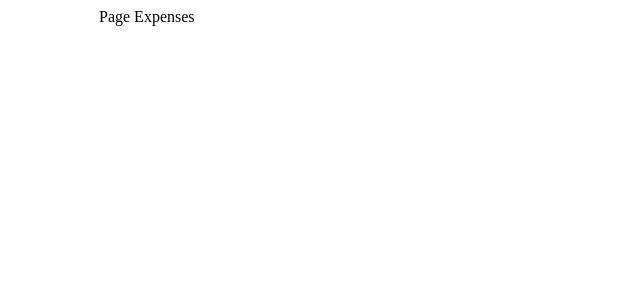
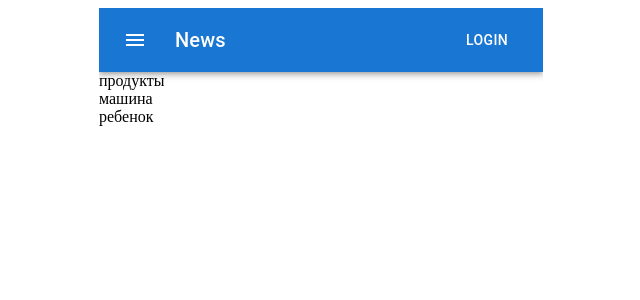
Before and after one commit to AlexeyZheryakov/notebook, a React (Vite) app: page /expenses in a window 1280 px wide. Shown: the top 300 px of the page, without its empty margins (319-959 px from the left). Built offline with nearby package versions, Linux system fonts and the light colour scheme.

Commit message:
added app bar menu expenses page

```diff
--- a/package.json
+++ b/package.json
@@ -17,6 +17,7 @@
   "dependencies": {
     "@emotion/react": "^11.13.3",
     "@emotion/styled": "^11.13.0",
+    "@mui/icons-material": "^6.1.5",
     "@mui/material": "^6.1.5",
     "@reduxjs/toolkit": "^2.0.1",
     "axios": "^1.7.7",
--- a/src/pages/Expenses/Expenses.tsx
+++ b/src/pages/Expenses/Expenses.tsx
@@ -1,17 +1,76 @@
-import { Container } from "@mui/material"
+import {
+  AppBar,
+  Box,
+  Button,
+  Container,
+  IconButton,
+  Stack,
+  Toolbar,
+  Typography,
+} from "@mui/material"
+import MenuIcon from "@mui/icons-material/Menu"
 import s from "./styles.module.scss"
 
 export const TEST_ID = "Expenses"
 
-const Expenses = () => (
+const expenses = [
+  {
+    id: 1,
+    type: "продукты",
+    description: "купил продукты на дачу",
+    cost: 1000,
+    date: "26.10.2024",
+  },
+  {
+    id: 2,
+    type: "машина",
+    description: "купил летнюю резину",
+    cost: 1000,
+    date: "26.10.2024",
+  },
+  {
+    id: 3,
+    type: "ребенок",
+    description: "купил рюкзак",
+    cost: 1000,
+    date: "26.10.2024",
+  },
+]
+
+const Expenses = () => {
+  return (
     <Container
       disableGutters
       maxWidth="xs"
       className={s.expenses}
       data-testid={TEST_ID}
     >
-    <div className={s.expensesContent}>Page Expenses</div>
+      <Box sx={{ flexGrow: 1 }}>
+        <AppBar position="static">
+          <Toolbar>
+            <IconButton
+              size="large"
+              edge="start"
+              color="inherit"
+              aria-label="menu"
+              sx={{ mr: 2 }}
+            >
+              <MenuIcon />
+            </IconButton>
+            <Typography variant="h6" component="div" sx={{ flexGrow: 1 }}>
+              News
+            </Typography>
+            <Button color="inherit">Login</Button>
+          </Toolbar>
+        </AppBar>
+        <div className={s.expensesContent}>
+          {expenses.map(({ id, type }) => (
+            <Stack key={id}>{type}</Stack>
+          ))}
+        </div>
+      </Box>
     </Container>
   )
+}
 
 export default Expenses
```
Also changed, not shown: 1 other file (tests, documents, lock files or other folders). Lines whose indentation alone changed are shown as unchanged.
